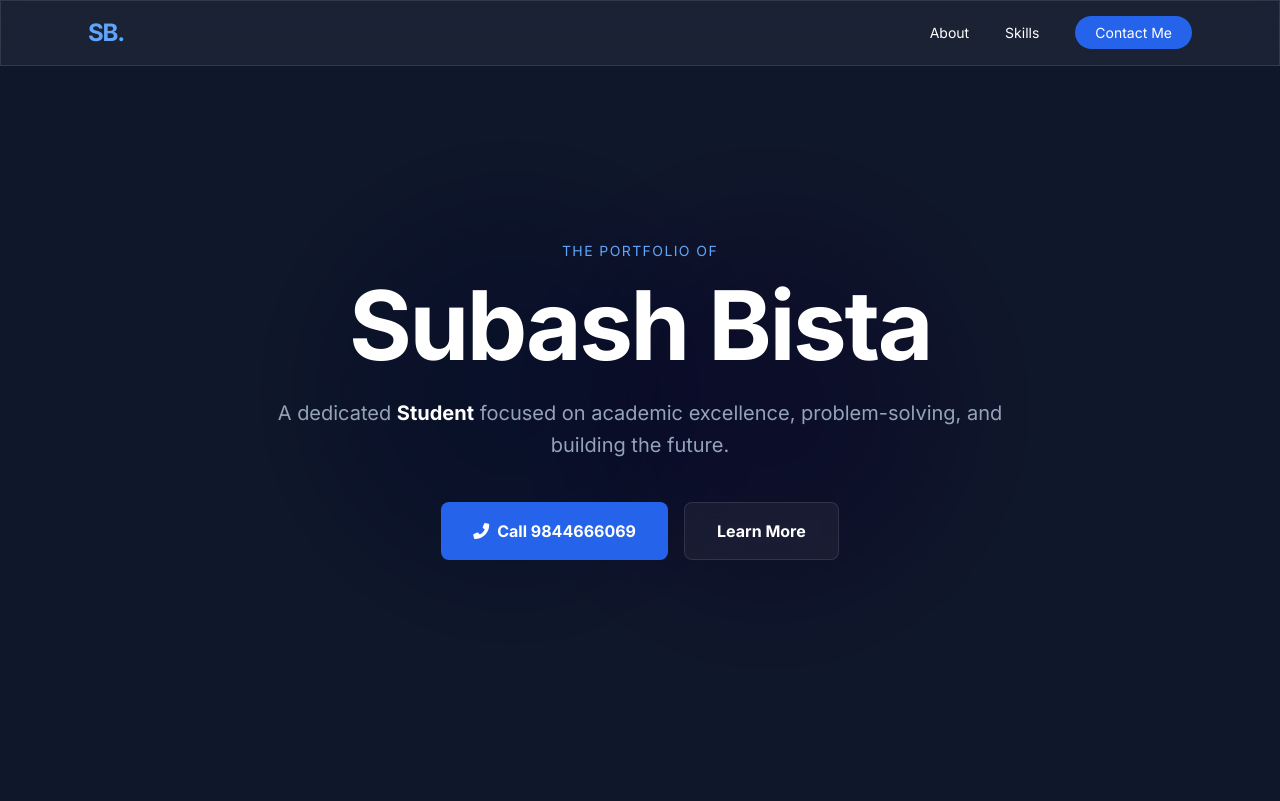
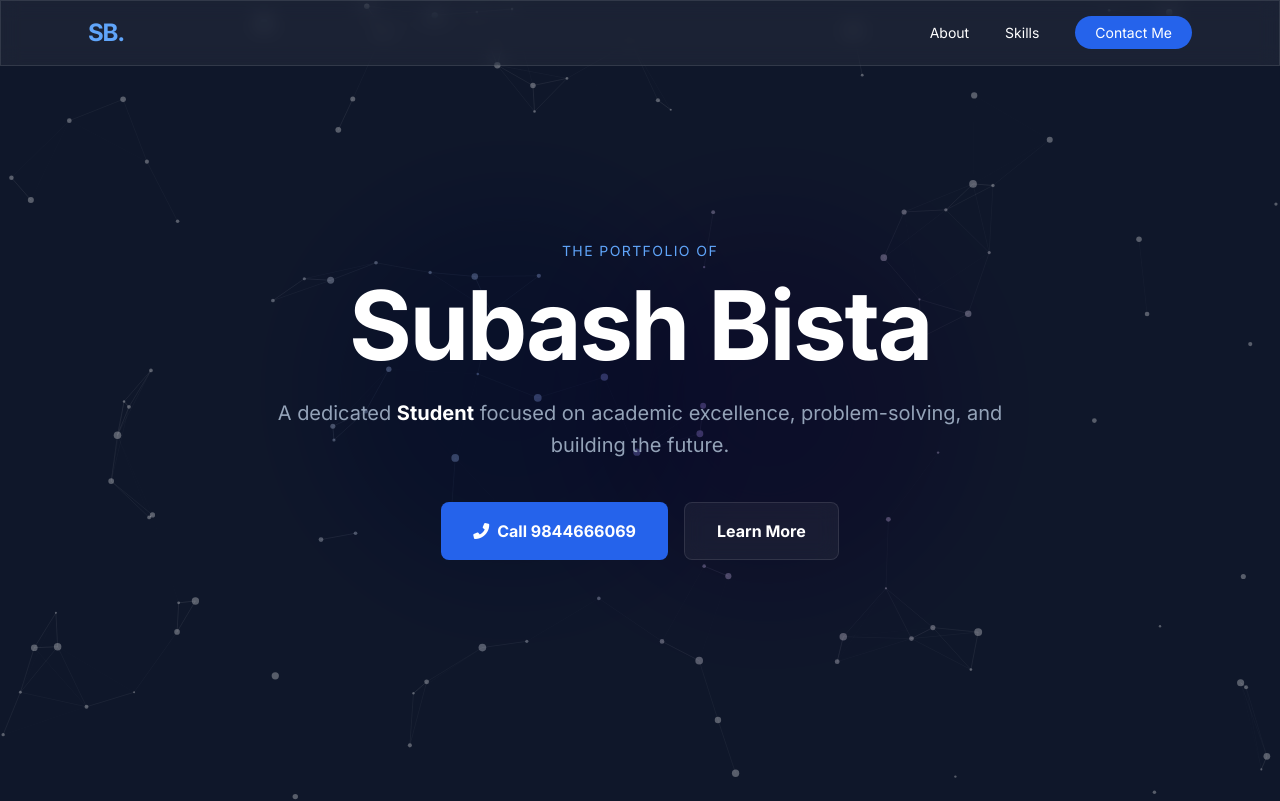
Before and after one commit to subash-bista/startup_website, a plain HTML site: page index.html in a window 1280 px wide. Shown: the top 801 px of the page. Drawn offline with nearby package versions, Linux system fonts and the light colour scheme.

Commit message:
Update index.html

```diff
--- a/index.html
+++ b/index.html
@@ -19,9 +19,22 @@
             backdrop-filter: blur(10px);
             border: 1px solid rgba(255, 255, 255, 0.1);
         }
+
+        /* Particle Canvas Styling */
+        #particle-canvas {
+            position: fixed;
+            top: 0;
+            left: 0;
+            width: 100%;
+            height: 100%;
+            z-index: -1; /* Ensure it's behind all content */
+        }
     </style>
 </head>
 <body class="bg-slate-900 text-white antialiased selection:bg-blue-500 selection:text-white">
+
+    <!-- Particle Canvas -->
+    <canvas id="particle-canvas"></canvas>
 
     <nav class="fixed w-full z-50 glass">
         <div class="max-w-6xl mx-auto px-6 py-4 flex justify-between items-center">
@@ -35,6 +48,7 @@
     </nav>
 
     <header class="h-screen flex items-center justify-center text-center px-6 relative overflow-hidden">
+        <!-- Existing background elements are kept for visual depth -->
         <div class="absolute top-1/4 left-1/4 w-96 h-96 bg-blue-600 rounded-full mix-blend-multiply filter blur-3xl opacity-20 animate-pulse"></div>
         <div class="absolute bottom-1/4 right-1/4 w-96 h-96 bg-purple-600 rounded-full mix-blend-multiply filter blur-3xl opacity-20 animate-pulse"></div>
 
@@ -113,5 +127,120 @@
         </div>
     </footer>
 
+    <script>
+        const canvas = document.getElementById('particle-canvas');
+        const ctx = canvas.getContext('2d');
+        let width, height;
+        let particles = [];
+        let mouse = { x: null, y: null, radius: 150 }; // Radius for interaction
+
+        function init() {
+            width = canvas.width = window.innerWidth;
+            height = canvas.height = window.innerHeight;
+            particles = [];
+            const numberOfParticles = (width * height) / 9000; // Density based on screen size
+            for (let i = 0; i < numberOfParticles; i++) {
+                particles.push(new Particle());
+            }
+        }
+
+        window.addEventListener('resize', init);
+        window.addEventListener('mousemove', (event) => {
+            mouse.x = event.x;
+            mouse.y = event.y;
+        });
+        window.addEventListener('mouseout', () => {
+            mouse.x = null;
+            mouse.y = null;
+        });
+
+        class Particle {
+            constructor() {
+                this.x = Math.random() * width;
+                this.y = Math.random() * height;
+                this.size = Math.random() * 3 + 1; // Particle size between 1 and 4
+                this.speedX = Math.random() * 0.5 - 0.25; // Random speed between -0.25 and 0.25
+                this.speedY = Math.random() * 0.5 - 0.25;
+                this.color = 'rgba(255, 255, 255, 0.3)'; // Faint white color
+            }
+
+            update() {
+                // Move particle
+                this.x += this.speedX;
+                this.y += this.speedY;
+
+                // Wrap particles around the screen
+                if (this.x > width) this.x = 0;
+                if (this.x < 0) this.x = width;
+                if (this.y > height) this.y = 0;
+                if (this.y < 0) this.y = height;
+
+                // Mouse interaction
+                if (mouse.x !== null && mouse.y !== null) {
+                    const dx = mouse.x - this.x;
+                    const dy = mouse.y - this.y;
+                    const distance = Math.sqrt(dx * dx + dy * dy);
+
+                    if (distance < mouse.radius) {
+                        // Push particle away from the cursor
+                        const forceDirectionX = dx / distance;
+                        const forceDirectionY = dy / distance;
+                        const maxSpeed = 10;
+                        const force = (mouse.radius - distance) / mouse.radius;
+                        const directionX = forceDirectionX * force * maxSpeed;
+                        const directionY = forceDirectionY * force * maxSpeed;
+
+                        this.x -= directionX * 0.1; // Apply a small push
+                        this.y -= directionY * 0.1;
+                    }
+                }
+            }
+
+            draw() {
+                ctx.fillStyle = this.color;
+                ctx.beginPath();
+                ctx.arc(this.x, this.y, this.size, 0, Math.PI * 2);
+                ctx.fill();
+            }
+        }
+
+        function connect() {
+            let opacityValue = 1;
+            for (let a = 0; a < particles.length; a++) {
+                for (let b = a; b < particles.length; b++) {
+                    const dx = particles[a].x - particles[b].x;
+                    const dy = particles[a].y - particles[b].y;
+                    const distance = Math.sqrt(dx * dx + dy * dy);
+
+                    // Connect particles within a certain distance
+                    if (distance < 100) {
+                        opacityValue = 1 - (distance / 100);
+                        ctx.strokeStyle = `rgba(255, 255, 255, ${opacityValue * 0.1})`; // Very faint lines
+                        ctx.lineWidth = 1;
+                        ctx.beginPath();
+                        ctx.moveTo(particles[a].x, particles[a].y);
+                        ctx.lineTo(particles[b].x, particles[b].y);
+                        ctx.stroke();
+                    }
+                }
+            }
+        }
+
+        function animate() {
+            requestAnimationFrame(animate);
+            ctx.clearRect(0, 0, width, height); // Clear canvas
+
+            for (let i = 0; i < particles.length; i++) {
+                particles[i].update();
+                particles[i].draw();
+            }
+
+            connect(); // Draw connections between particles
+        }
+
+        init();
+        animate();
+    </script>
+
 </body>
 </html>
```
